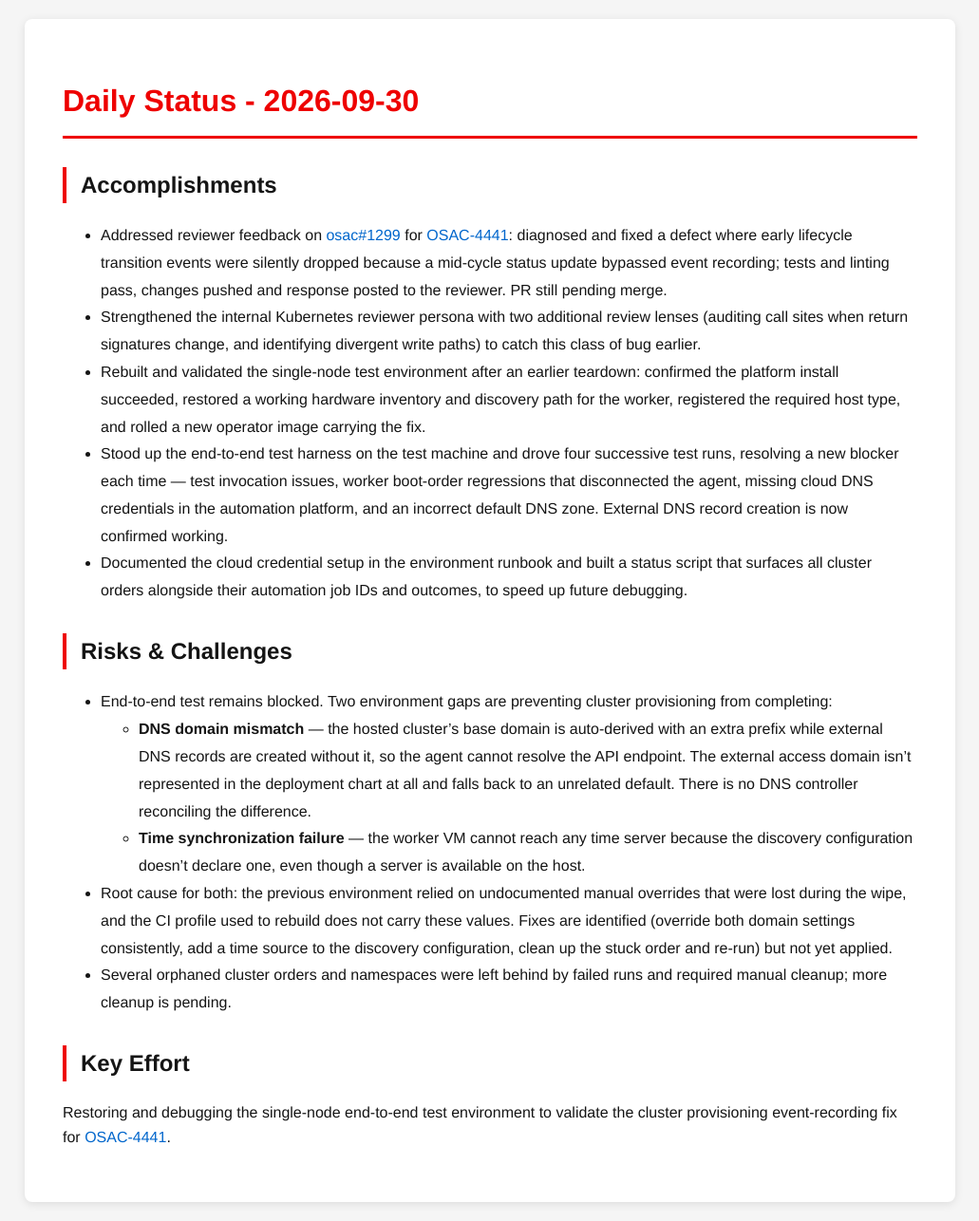
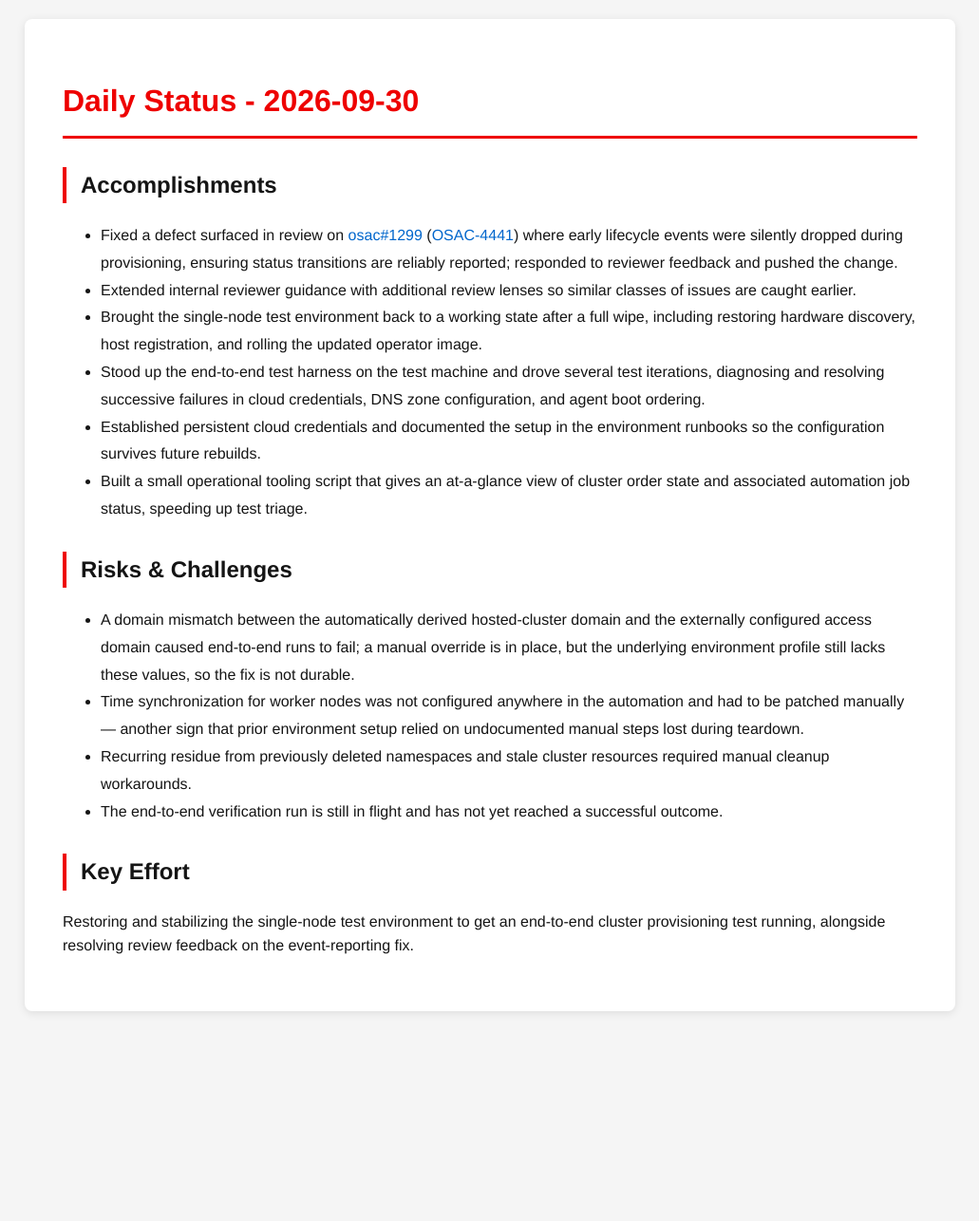
Before and after one commit to tzvatot/daily-status, a Jekyll site: the page built from 2026-09-30.md, in a window 1280 px wide. Shown: the whole page at 95% size, without its empty margins (124-1155 px from the left). Built offline with Jekyll 4.4.1, drawn with Linux system fonts in a browser that asks for light colours; after the commit the page ends 1085 px from its top, so only the background shows below that.

Commit message:
Daily status update - 2026-09-30

```diff
--- a/2026-09-30.md
+++ b/2026-09-30.md
@@ -7,18 +7,18 @@ date: 2026-09-30
 # Daily Status - 2026-09-30
 
 ## Accomplishments
-- Addressed reviewer feedback on [osac#1299](https://github.com/osac-project/osac/pull/1299) for [OSAC-4441](https://redhat.atlassian.net/browse/OSAC-4441): diagnosed and fixed a defect where early lifecycle transition events were silently dropped because a mid-cycle status update bypassed event recording; tests and linting pass, changes pushed and response posted to the reviewer. PR still pending merge.
-- Strengthened the internal Kubernetes reviewer persona with two additional review lenses (auditing call sites when return signatures change, and identifying divergent write paths) to catch this class of bug earlier.
-- Rebuilt and validated the single-node test environment after an earlier teardown: confirmed the platform install succeeded, restored a working hardware inventory and discovery path for the worker, registered the required host type, and rolled a new operator image carrying the fix.
-- Stood up the end-to-end test harness on the test machine and drove four successive test runs, resolving a new blocker each time — test invocation issues, worker boot-order regressions that disconnected the agent, missing cloud DNS credentials in the automation platform, and an incorrect default DNS zone. External DNS record creation is now confirmed working.
-- Documented the cloud credential setup in the environment runbook and built a status script that surfaces all cluster orders alongside their automation job IDs and outcomes, to speed up future debugging.
+- Fixed a defect surfaced in review on [osac#1299](https://github.com/osac-project/osac/pull/1299) ([OSAC-4441](https://redhat.atlassian.net/browse/OSAC-4441)) where early lifecycle events were silently dropped during provisioning, ensuring status transitions are reliably reported; responded to reviewer feedback and pushed the change.
+- Extended internal reviewer guidance with additional review lenses so similar classes of issues are caught earlier.
+- Brought the single-node test environment back to a working state after a full wipe, including restoring hardware discovery, host registration, and rolling the updated operator image.
+- Stood up the end-to-end test harness on the test machine and drove several test iterations, diagnosing and resolving successive failures in cloud credentials, DNS zone configuration, and agent boot ordering.
+- Established persistent cloud credentials and documented the setup in the environment runbooks so the configuration survives future rebuilds.
+- Built a small operational tooling script that gives an at-a-glance view of cluster order state and associated automation job status, speeding up test triage.
 
 ## Risks & Challenges
-- End-to-end test remains blocked. Two environment gaps are preventing cluster provisioning from completing:
-  - **DNS domain mismatch** — the hosted cluster's base domain is auto-derived with an extra prefix while external DNS records are created without it, so the agent cannot resolve the API endpoint. The external access domain isn't represented in the deployment chart at all and falls back to an unrelated default. There is no DNS controller reconciling the difference.
-  - **Time synchronization failure** — the worker VM cannot reach any time server because the discovery configuration doesn't declare one, even though a server is available on the host.
-- Root cause for both: the previous environment relied on undocumented manual overrides that were lost during the wipe, and the CI profile used to rebuild does not carry these values. Fixes are identified (override both domain settings consistently, add a time source to the discovery configuration, clean up the stuck order and re-run) but not yet applied.
-- Several orphaned cluster orders and namespaces were left behind by failed runs and required manual cleanup; more cleanup is pending.
+- A domain mismatch between the automatically derived hosted-cluster domain and the externally configured access domain caused end-to-end runs to fail; a manual override is in place, but the underlying environment profile still lacks these values, so the fix is not durable.
+- Time synchronization for worker nodes was not configured anywhere in the automation and had to be patched manually — another sign that prior environment setup relied on undocumented manual steps lost during teardown.
+- Recurring residue from previously deleted namespaces and stale cluster resources required manual cleanup workarounds.
+- The end-to-end verification run is still in flight and has not yet reached a successful outcome.
 
 ## Key Effort
-Restoring and debugging the single-node end-to-end test environment to validate the cluster provisioning event-recording fix for [OSAC-4441](https://redhat.atlassian.net/browse/OSAC-4441).
+Restoring and stabilizing the single-node test environment to get an end-to-end cluster provisioning test running, alongside resolving review feedback on the event-reporting fix.
```
